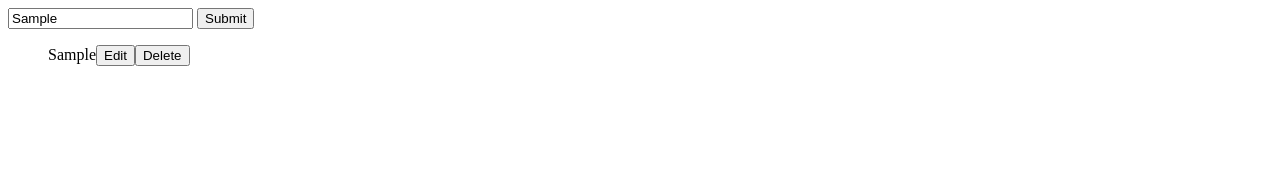
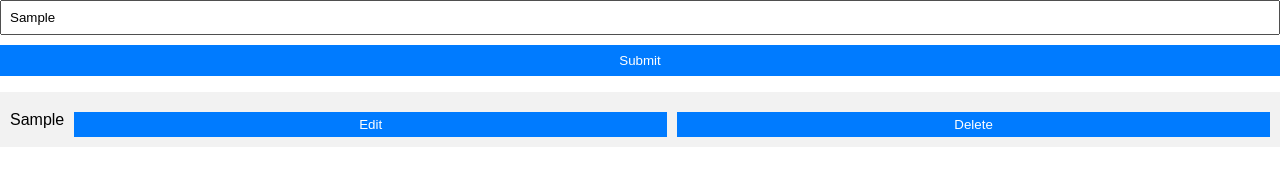
Before and after one commit to rolandcucicea/DOM-manipulation-TO-DO-APP, a plain HTML site: page index.html in a window 1280 px wide. Both pictures are taken after typing "Sample" into the empty fields and a click on the button "Submit". Drawn offline with Linux system fonts and the light colour scheme.

Commit message:
Added some styling

```diff
--- a/style.css
+++ b/style.css
@@ -1,3 +1,57 @@
+body {
+    font-family: Arial, sans-serif;
+    margin: 0;
+    padding: 0;
+}
+.container {
+    max-width: 800px;
+    margin: 0 auto;
+    padding: 20px;
+}
+h1 {
+    text-align: center;
+}
+label {
+    display: none;
+}
+input[type="text"] {
+    width: 100%;
+    padding: 8px;
+    box-sizing: border-box;
+    text-align: c;
+}
+button {
+    width: 100%;
+    padding: 8px;
+    background-color: #007BFF;
+    color: #FFF;
+    border: none;
+    cursor: pointer;
+    margin-top: 10px;
+}
+button:hover {
+    background-color: #0056B3;
+}
+ul {
+    list-style-type: none;
+    padding: 0;
+}
 li {
-    list-style-type: none;
+    background-color: #f2f2f2;
+    padding: 10px;
+    margin-bottom: 5px;
+    display: flex;
+    justify-content: space-between;
+    align-items: center;
 }
+li button {
+    background-color: #007BFF;
+    color: #FFF;
+    border: none;
+    cursor: pointer;
+    margin-left: 10px;
+    padding: 5px 10px;
+}
+li button:hover {
+    background-color: #0056B3;
+}
```
